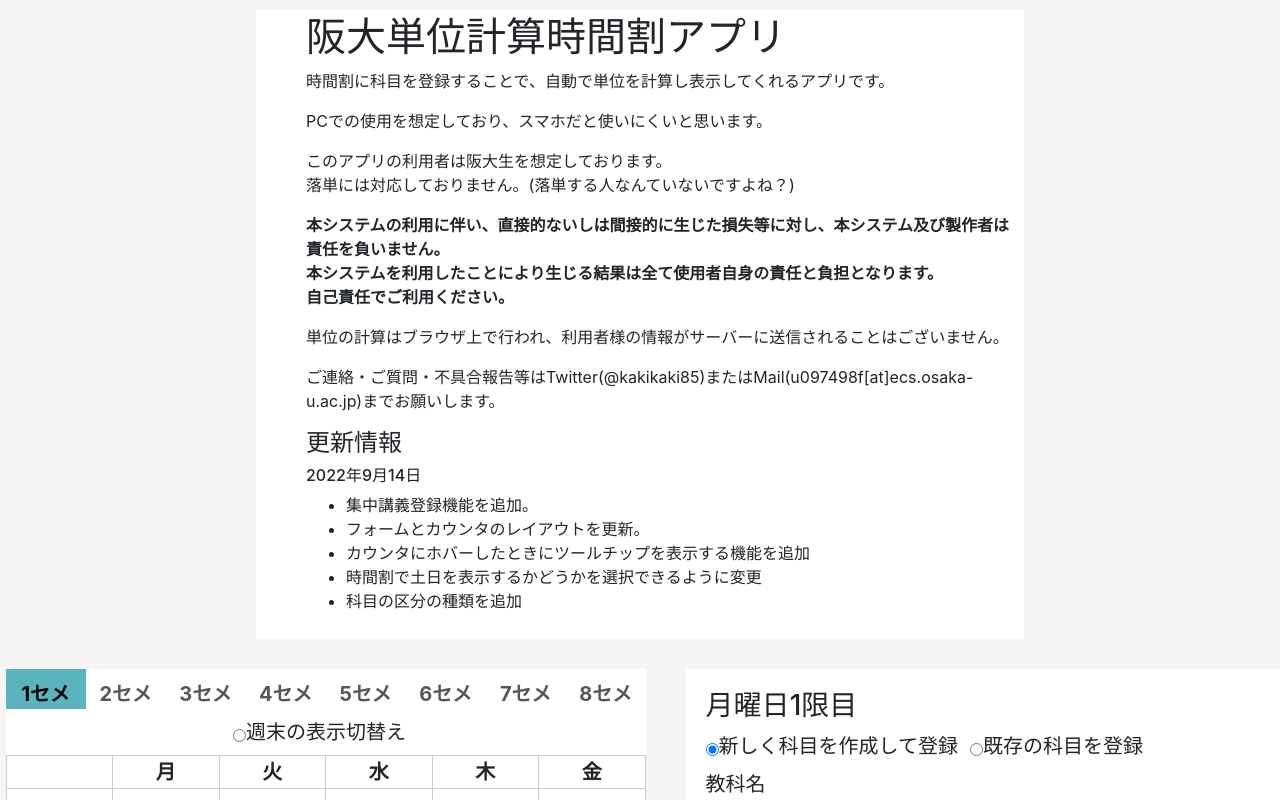
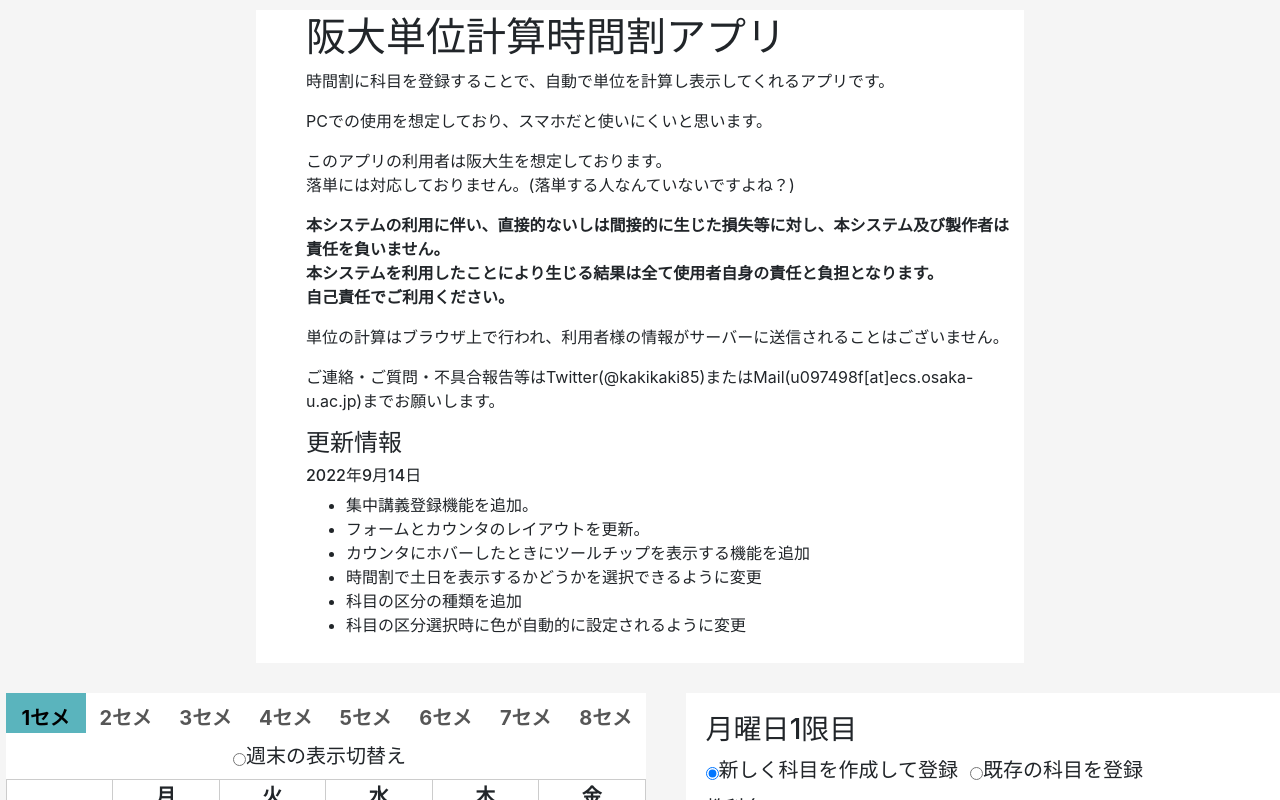
Before and after one commit to kaki005/React-TimeTableSoftware, a React (Create React App) app: page / in a window 1280 px wide. Shown: the top 800 px of the page. Built offline with nearby package versions, Linux system fonts and the light colour scheme.

Commit message:
色がすでに選択されていれば科目選択時に色を自動変更しないように修正

```diff
--- a/src/component/EditForm.tsx
+++ b/src/component/EditForm.tsx
@@ -44,7 +44,9 @@
             if (e.target.value === "") {
                 value = "None";
             }
-            color = Consts.category2colorDic[value];
+            if (selectedSubject.tempColor === "") {
+                color = Consts.category2colorDic[value];
+            }
         }
         setSubject({
             ...selectedSubject,
--- a/src/component/Title.tsx
+++ b/src/component/Title.tsx
@@ -27,6 +27,7 @@
                 <li>カウンタにホバーしたときにツールチップを表示する機能を追加</li>
                 <li>時間割で土日を表示するかどうかを選択できるように変更</li>
                 <li>科目の区分の種類を追加</li>
+                <li>科目の区分選択時に色が自動的に設定されるように変更</li>
             </ul>
         </div>
     </div>
```
